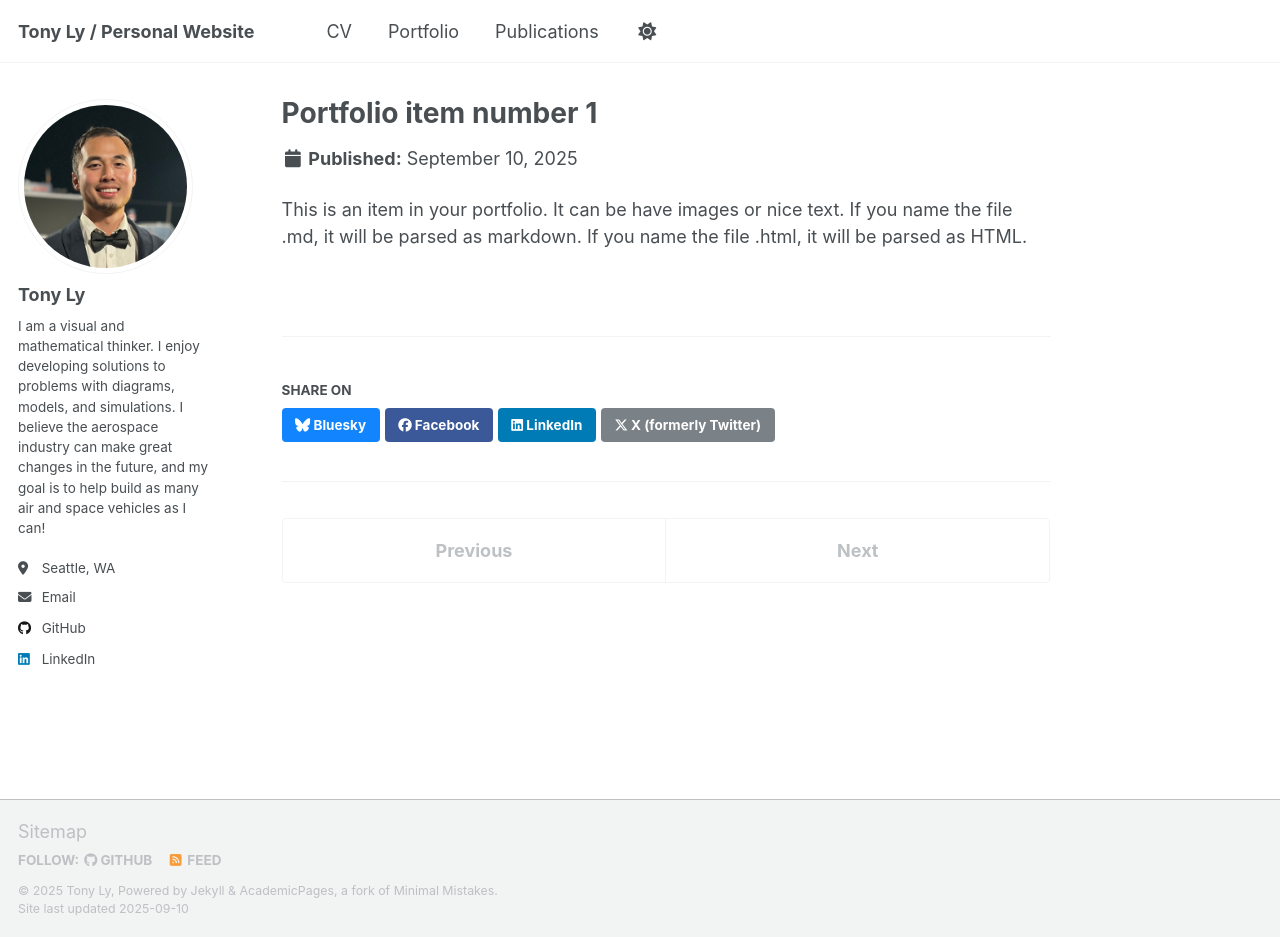
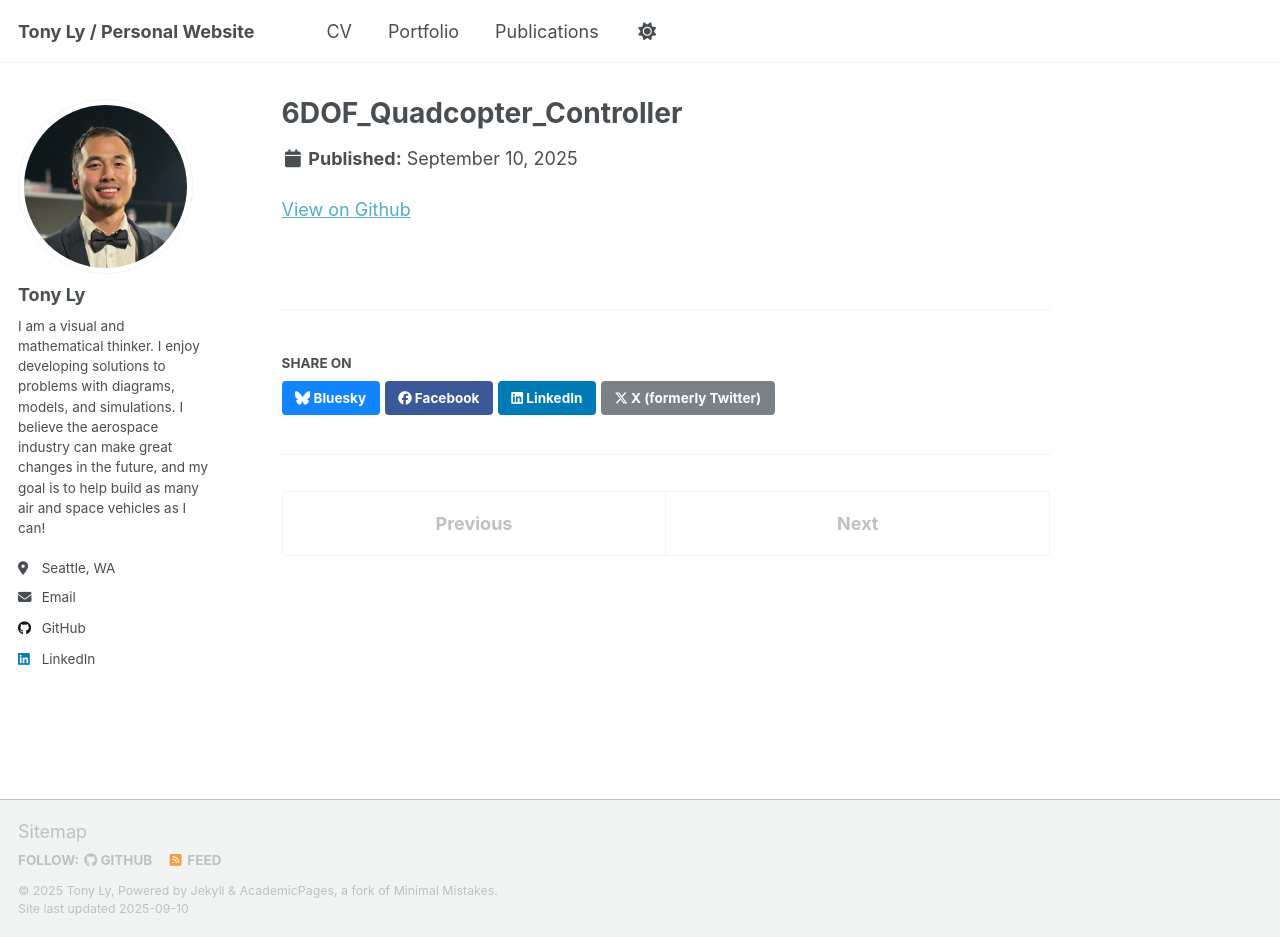
Before and after one commit to TonyDTiger/TonyDTiger.github.io, a Jekyll site: the page built from _portfolio/portfolio-1.md, in a window 1280 px wide and 937 px high. Built offline with Jekyll 4.4.1, drawn with Linux system fonts in a browser that asks for light colours; a script that is not in the unit is left out.

Commit message:
Updating portfolio page

```diff
--- a/_portfolio/portfolio-1.md
+++ b/_portfolio/portfolio-1.md
@@ -1,7 +1,7 @@
 ---
-title: "Portfolio item number 1"
-excerpt: "Short description of portfolio item number 1<br/><img src='/images/500x300.png'>"
+title: "6DOF_Quadcopter_Controller"
+excerpt: "The objective of this project is to develop a controller to control a 6 Degrees of Freedom (DOF) quadcopter based on a common set of requirements. 1<br/><img src='/images/quadcopter_body_frame.png'>"
 collection: portfolio
 ---
 
-This is an item in your portfolio. It can be have images or nice text. If you name the file .md, it will be parsed as markdown. If you name the file .html, it will be parsed as HTML.
+[View on Github](https://github.com/TonyDTiger/My-Projects/tree/main/6DOF_Quadcopter_Controller)
```
Also changed, not shown: _pages/cv.md (+7 -2 lines), _portfolio/portfolio-2.html (deleted, +0 -7 lines), _portfolio/portfolio-2.md (added, +7 -0 lines), _portfolio/portfolio-3.md (added, +7 -0 lines), _portfolio/portfolio-4.md (added, +7 -0 lines), images/CUE3_team.jpg (added), images/IXPE_and_me.jpg (added), images/Tentguild_internship.jpg (added), images/orbit_phasing_example.png (added), images/quadcopter_body_frame.png (added), images/satellite_rigid_body.png (added), images/single_mass_spring_damper_system.png (added).
